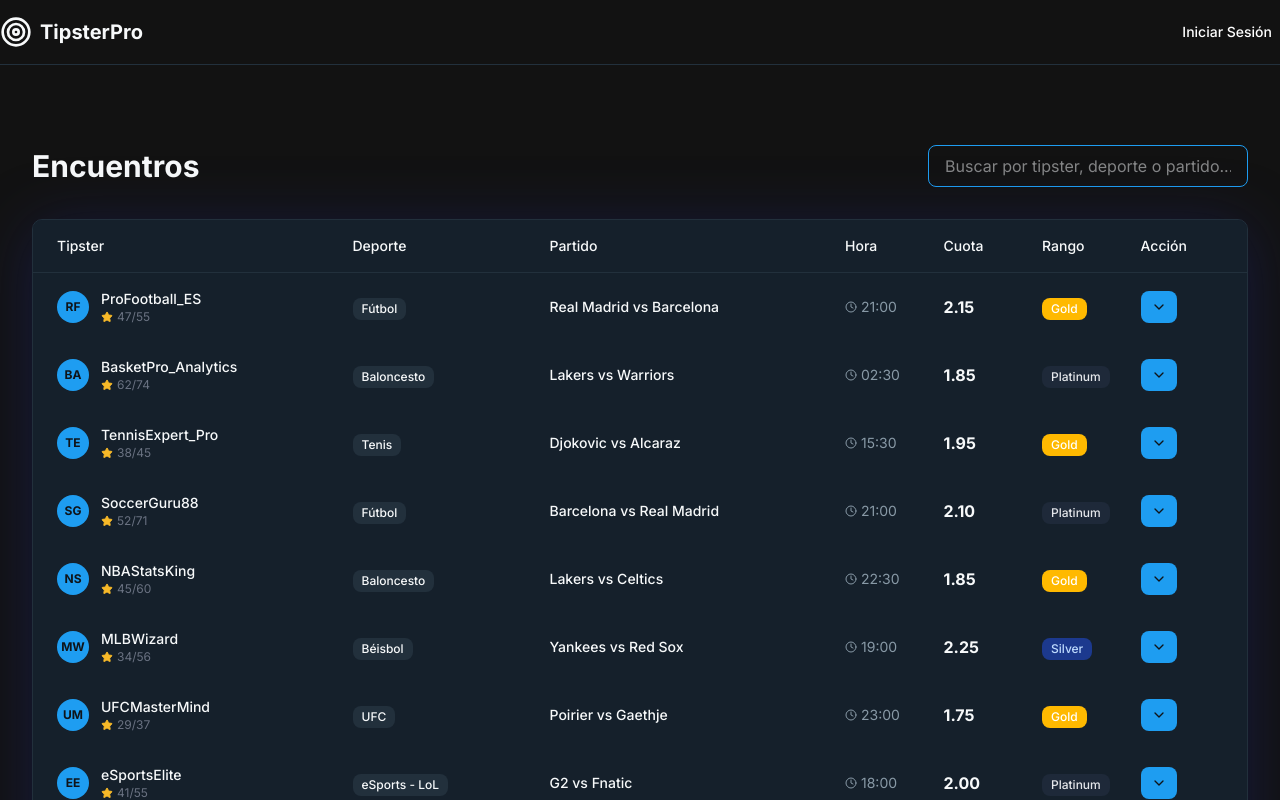
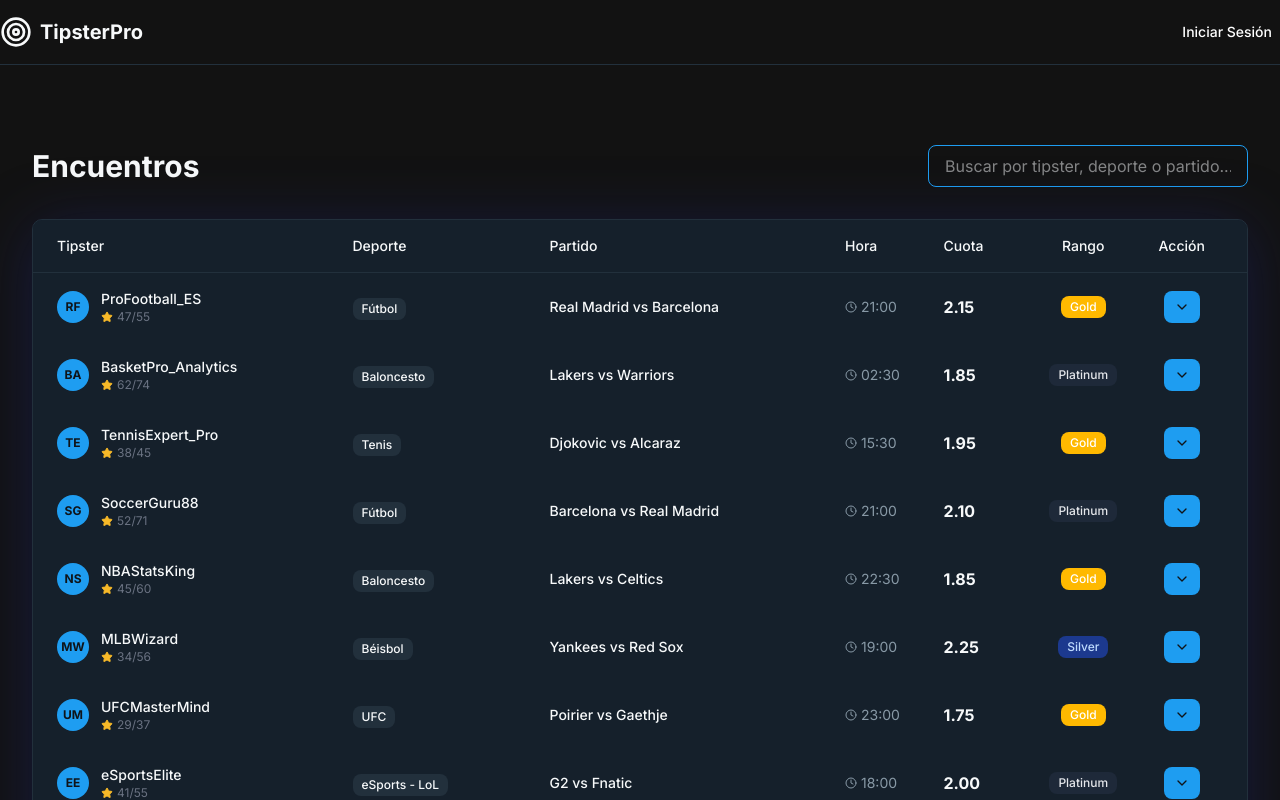
Before and after one commit to ticket-pickapp/Client, a Next.js app: page /picks in a window 1280 px wide. Shown: the top 800 px of the page. Built offline with nearby package versions, Linux system fonts and the light colour scheme.

Commit message:
badge rango centrado

```diff
--- a/src/app/picks/page.tsx
+++ b/src/app/picks/page.tsx
@@ -116,8 +116,8 @@ const PicksPage = () => {
               <div className="col-span-3">Partido</div>
               <div className="col-span-1">Hora</div>
               <div className="col-span-1">Cuota</div>
-              <div className="col-span-1">Rango</div>
-              <div className="col-span-1">Acción</div>
+              <div className="col-span-1 flex justify-center">Rango</div>
+              <div className="col-span-1 flex justify-center">Acción</div>
             </div>
           </div>
           {/* Table Body */}
@@ -171,12 +171,12 @@ const PicksPage = () => {
                           {pick.odds}
                         </div>
                       </div>
-                      <div className="col-span-1">
+                      <div className="col-span-1 justify-center flex">
                         <Badge className={getRankColor(pick.rank)}>
                           {pick.rank}
                         </Badge>
                       </div>
-                      <div className="col-span-1">
+                      <div className="col-span-1 flex justify-center">
                         <Button
                           variant="default"
                           size="sm"
--- a/src/lib/store/authStore.ts
+++ b/src/lib/store/authStore.ts
@@ -20,7 +20,7 @@ export const useAuthStore = create<AuthStoreType>()(
             id: "2",
             name: "Tipster Profesional",
             email: email,
-            credits: 0,
+            credits: 100,
             isPremium: true,
             role: "tipster",
           };
@@ -29,7 +29,7 @@ export const useAuthStore = create<AuthStoreType>()(
             id: "1",
             name: "Juan Perez",
             email: email,
-            credits: 16,
+            credits: 100,
             isPremium: true,
             role: "user",
           };
```
